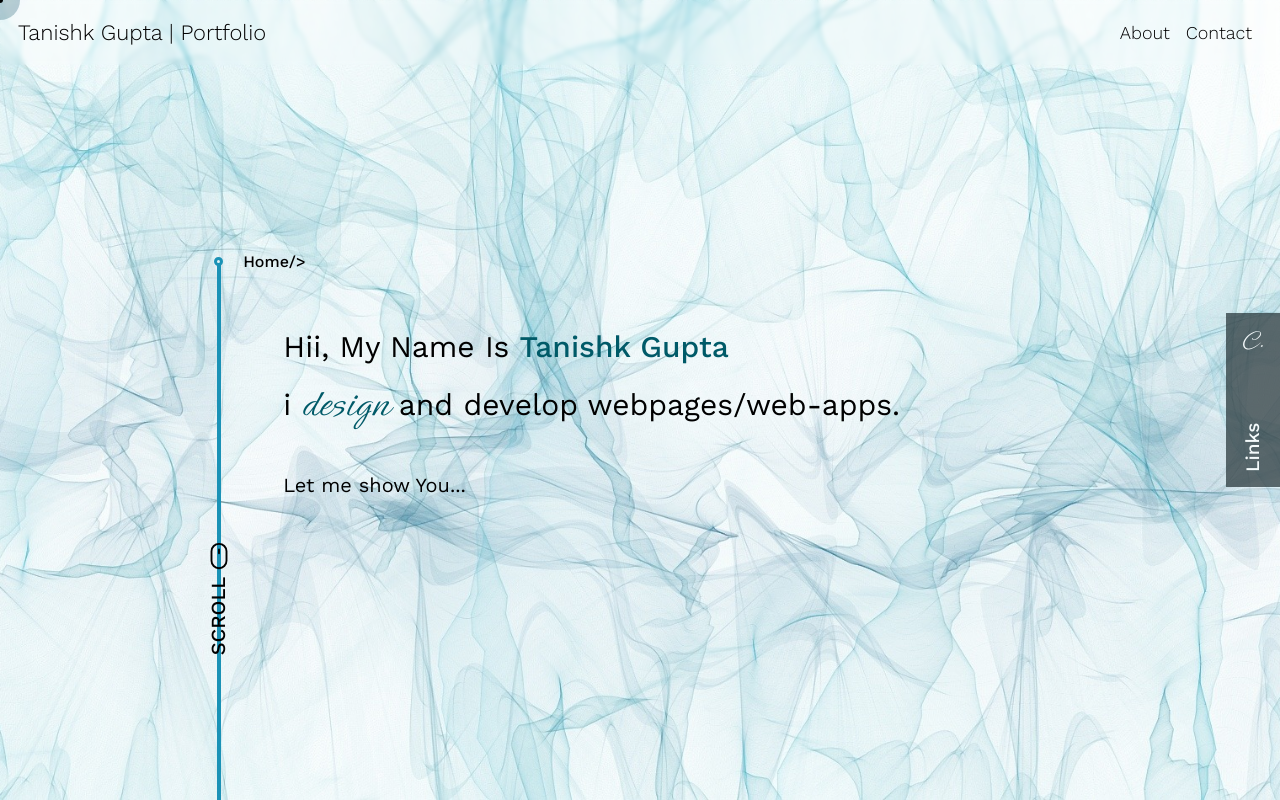
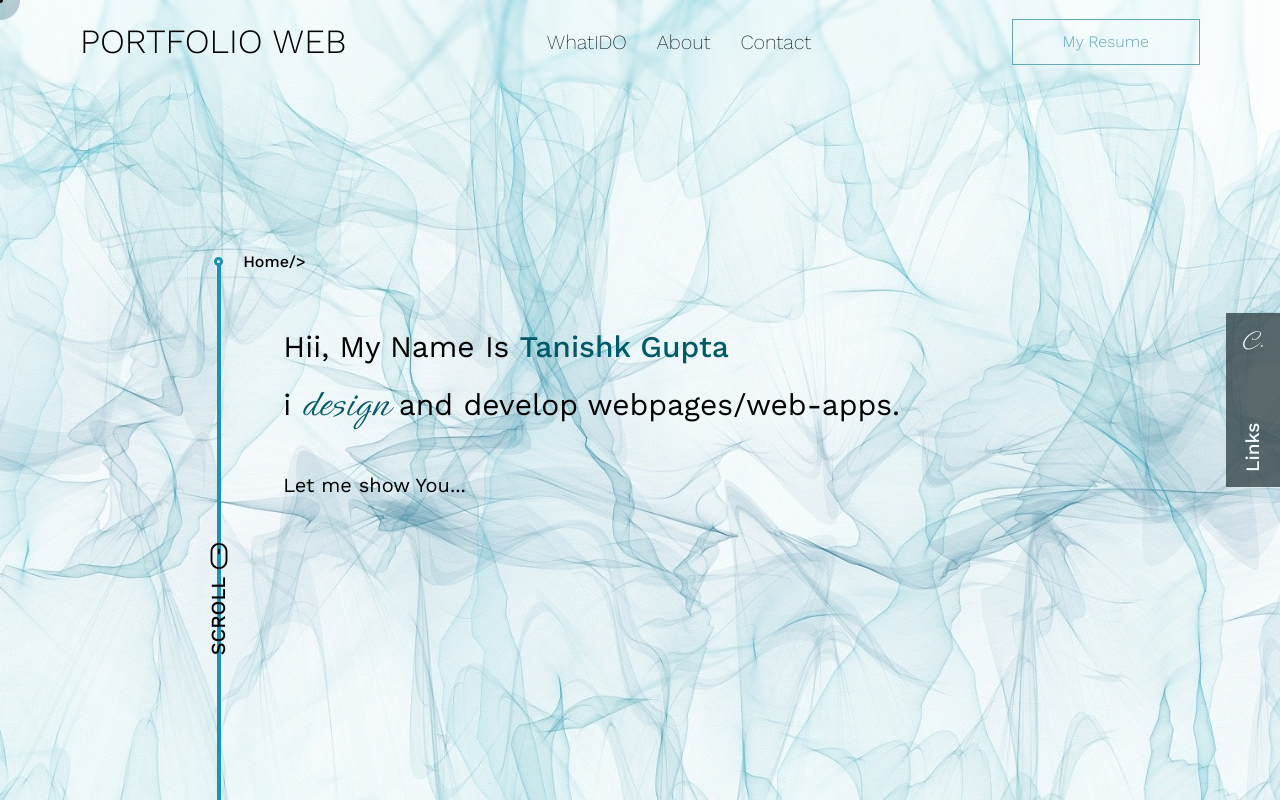
Before and after one commit to HexMaster101/PortfolioWeb, a Next.js app: page / in a window 1280 px wide. Shown: the top 800 px of the page. Built offline with nearby package versions, Linux system fonts and the light colour scheme.

Commit message:
improved navbar

```diff
--- a/src/app/globals.css
+++ b/src/app/globals.css
@@ -35,7 +35,8 @@ button {
 .container {
 	position: relative;
 	height: 100%;
-	max-width: 1600px;
+	max-width: 1540px;
+	padding: 0 80px;
 	margin: 0 auto;
 }
 
@@ -178,7 +179,7 @@ span[name="scroll-button"] {
 	left: 0;
 	right: 0;
 	backdrop-filter: blur(2px);
-	padding: 16px 14px;
+	padding: 16px 0px;
 	transition: all 1s;
 }
 
@@ -189,31 +190,38 @@ span[name="scroll-button"] {
 }
 
 .nav-head {
-	font-size: 22px;
-	margin-left: 4px;
+	font-weight: 300;
+	font-size: 34px;
+	display: flex;
+	align-items: center;
 }
 
 nav {
 	display: flex;
 	flex-direction: row;
-	justify-content: center;
+	justify-content: space-between;
 	align-items: center;
 	list-style: none;
-	margin-right: 10px;
+	gap: 30px;
 }
 
 .nav-links {
-	font-size: 18px;
-	margin-left: 8px;
+	font-size: 20px;
 }
 
 .nav-links a {
-	padding: 8px 4px;
+	font-weight: 250;
+	padding: 10px 0px;
 	color: black;
 }
 
 .nav-links a:hover {
-	color: #80adb9;
+	color: #64a7b8;
+}
+
+.resume {
+	display: flex;
+	align-items: center;
 }
 
 /* <----Home Section----> */
@@ -478,18 +486,15 @@ span[name="dots"] {
 }
 
 .contact-link {
-	display: inline-block;
-	color: #64a7b8;
+	display: flex;
+	align-items: center;
 }
 
 .contact-link span {
-	display: flex;
-	flex-direction: row;
-	justify-content: center;
-	align-items: center;
+	margin: auto;
 	border: 1px solid #64a7b8;
-	height: 50px;
-	width: 200px;
+	color: #64a7b8;
+	padding: 10px 50px;
 	transition: all 0.5s;
 }
 
--- a/src/app/page.jsx
+++ b/src/app/page.jsx
@@ -9,7 +9,7 @@ import CustomCursor from "@/components/CustomCursor";
 function App() {
 	return (
 		<main name="inner">
-			<Navbar name="Tanishk Gupta | Portfolio" />
+			<Navbar name="PORTFOLIO WEB" />
 			<Home />
 			<WhatIDo />
 			<About />
--- a/src/components/Links.jsx
+++ b/src/components/Links.jsx
@@ -1,3 +1,5 @@
+import Button from "./utils/button";
+
 export default function Links() {
 	return (
 		<>
@@ -13,14 +15,11 @@ export default function Links() {
 								weather you have a project to discuss or just want to say "Hey",
 								My inbox is open for all!
 							</p>
-							<a
-								className="contact-link link"
+							<Button
+								text="Say Hey!!"
 								href="mailto:luckygupta9219@gmail.com"
 								target="_blank"
-								rel="noreferrer"
-							>
-								<span className="">Say Hey!!</span>
-							</a>
+							/>
 						</div>
 						<footer id="footer">
 							<a
--- a/src/components/Navbar.jsx
+++ b/src/components/Navbar.jsx
@@ -1,5 +1,6 @@
 "use client";
 import { useEffect } from "react";
+import Button from "./utils/button";
 
 const hideNavWhileScrolling = (id = "navbar", offset = 100, when = true) => {
 	const nav = document.getElementById(id);
@@ -29,6 +30,11 @@ export default function Navbar({ name }) {
 				<nav>
 					<li className="nav-links">
 						<a href="#about-section" className="link">
+							WhatIDO
+						</a>
+					</li>
+					<li className="nav-links">
+						<a href="#about-section" className="link">
 							About
 						</a>
 					</li>
@@ -38,6 +44,7 @@ export default function Navbar({ name }) {
 						</a>
 					</li>
 				</nav>
+				<Button text="My Resume" href="#" target="_self" />
 			</div>
 		</header>
 	);
--- /dev/null
+++ b/src/components/utils/Button.jsx
@@ -0,0 +1,14 @@
+import React from "react";
+
+export default function Button({ text, href, target }) {
+	return (
+		<a
+			className="contact-link link"
+			href={href}
+			target={target}
+			rel="noreferrer"
+		>
+			<span className="">{text}</span>
+		</a>
+	);
+}
```
